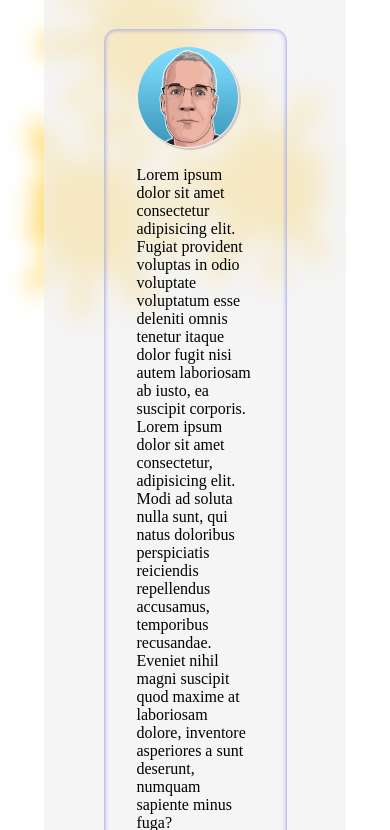
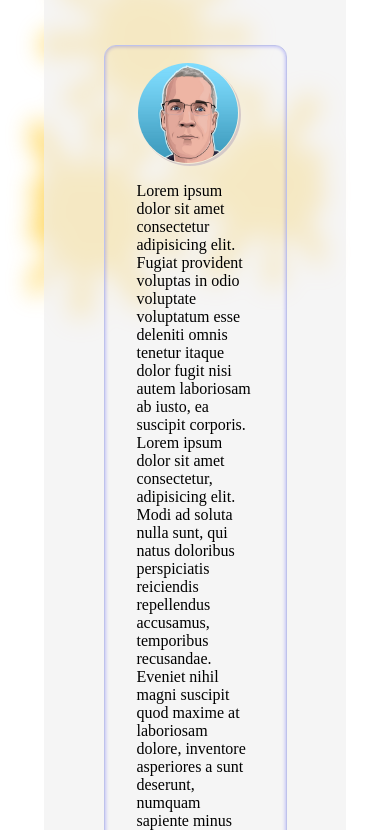
Before and after one commit to amansingh1912/portfolio-sample, a plain HTML site: page index.html in a window 390 px wide. Shown: the part 416-1246 px from the top of the page. Drawn offline with Linux system fonts and the light colour scheme.

Commit message:
Update resp.css

```diff
--- a/css/resp.css
+++ b/css/resp.css
@@ -28,7 +28,7 @@
     display: flex;
     flex-direction: column;
     align-items: center;
-    margin: 0px auto;
+    margin: 16px auto;
   }
 
   .third-inner {
```
